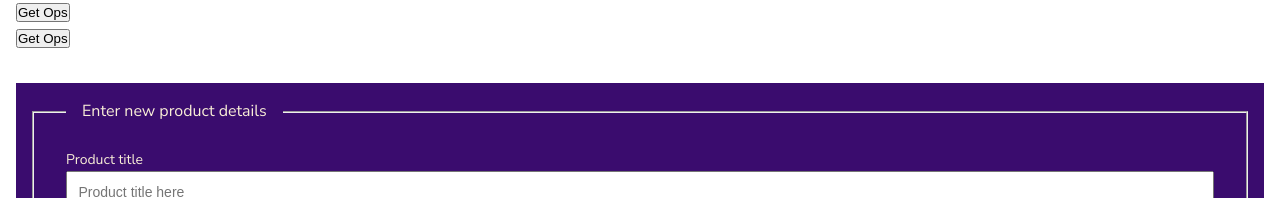
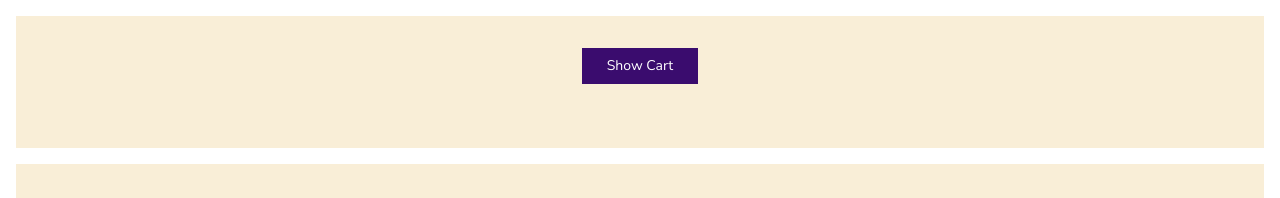
Before and after one commit to VidyaConsultancy/angular-products, an Angular app: page / in a window 1280 px wide. Shown: the top 198 px of the page. Built offline with nearby package versions, Linux system fonts and the light colour scheme.

Commit message:
feat: service and DI in action

```diff
--- a/src/app/app.component.html
+++ b/src/app/app.component.html
@@ -1,4 +1,4 @@
 <div class="container">
-  <button (click)="getOps()">Get Ops</button>
+  <app-cart></app-cart>
 </div>
 <app-products></app-products>
--- a/src/app/cart/cart.component.css
+++ b/src/app/cart/cart.component.css
@@ -0,0 +1,18 @@
+.cart {
+    margin: 1em 0;
+    background-color: hsl(var(--clr-accent));
+    padding: 2em 0;
+    text-align: center;
+}
+.cart-items {
+    display: grid;
+    grid-template-columns: repeat(4, minmax(120px, 1fr));
+    text-align: left;
+    gap: 1em 1em;
+    padding: 1em;
+}
+.cart-item {
+    padding: 1em;
+    background-color: hsl(var(--clr-dark));
+    color: hsl(var(--clr-accent))
+}
--- a/src/app/cart/cart.component.html
+++ b/src/app/cart/cart.component.html
@@ -1 +1,9 @@
-<p>cart works!</p>
+<div class="cart">
+    <button class="btn btn-primary" (click)="getCartItems()">Show Cart</button>
+
+    <div class="cart-items">
+        <div class="cart-item" *ngFor="let item of cartItems">
+            <h3>{{item.title}} | <small>{{item.price}}</small></h3>
+        </div>
+    </div>
+</div>
--- a/src/app/cart/cart.component.ts
+++ b/src/app/cart/cart.component.ts
@@ -1,15 +1,21 @@
 import { Component, OnInit } from '@angular/core';
+import { TProduct } from '../products/types/product.type';
+
+import { CartService } from "./cart.service";
 
 @Component({
   selector: 'app-cart',
   templateUrl: './cart.component.html',
-  styleUrls: ['./cart.component.css']
+  styleUrls: ['./cart.component.css'],
 })
 export class CartComponent implements OnInit {
+  cartItems: TProduct[];
 
-  constructor() { }
+  constructor(private cartService: CartService) {}
 
-  ngOnInit(): void {
+  ngOnInit(): void {}
+
+  getCartItems() {
+    this.cartItems = this.cartService.getItems();
   }
-
 }
--- a/src/app/cart/cart.module.ts
+++ b/src/app/cart/cart.module.ts
@@ -8,6 +8,7 @@ import { CartComponent } from './cart.component';
   declarations: [CartComponent],
   imports: [
     CommonModule
-  ]
+  ],
+  exports: [CartComponent]
 })
 export class CartModule { }
--- /dev/null
+++ b/src/app/cart/cart.service.ts
@@ -0,0 +1,19 @@
+import { Injectable } from '@angular/core';
+import { TProduct } from '../products/types/product.type';
+
+@Injectable({
+  providedIn: 'root',
+})
+export class CartService {
+  private items: TProduct[] = [];
+
+  constructor() {}
+
+  getItems(): TProduct[] {
+    return [...this.items];
+  }
+
+  addItem(item: TProduct) {
+    this.items.push(item);
+  }
+}
--- a/src/app/products/product/product.component.html
+++ b/src/app/products/product/product.component.html
@@ -14,7 +14,7 @@
     </h3>
   </main>
   <footer class="product__action">
-    <button class="btn btn-accent">Add to Cart</button>
+    <button class="btn btn-accent" (click)="handleAdd()">Add to Cart</button>
     <button class="btn btn-danger" (click)="handleDelete()">Delete</button>
   </footer>
 </div>
--- a/src/app/products/product/product.component.ts
+++ b/src/app/products/product/product.component.ts
@@ -9,6 +9,7 @@ import { TProduct } from '../types/product.type';
 export class ProductComponent implements OnInit {
   @Input() public product: TProduct;
   @Output() public productDelete: EventEmitter<number> = new EventEmitter();
+  @Output() public productAdd: EventEmitter<TProduct> = new EventEmitter();
 
   constructor() {}
 
@@ -17,4 +18,8 @@ export class ProductComponent implements OnInit {
   handleDelete() {
     this.productDelete.emit(this.product.id);
   }
+
+  handleAdd() {
+    this.productAdd.emit(this.product);
+  }
 }
--- a/src/app/products/products/products.component.html
+++ b/src/app/products/products/products.component.html
@@ -1,6 +1,5 @@
 <div class="container">
-  <button (click)="getOps()">Get Ops</button>
-  <div class="product-add">
+  <div class="product-add" hidden>
     <form class="product-add-form" (ngSubmit)="handleSubmit($event)" [formGroup]="productForm">
       <fieldset class="fieldset">
         <legend class="legend">Enter new product details</legend>
@@ -75,6 +74,7 @@
         [ngClass]="{ 'product--odd': isOdd, 'product--even': isEven }"
         [product]="product"
         (productDelete)="handleProductDelete($event)"
+        (productAdd)="handleProductAdd($event)"
       ></app-product>
     </ng-template>
   </div>
--- a/src/app/products/products/products.component.ts
+++ b/src/app/products/products/products.component.ts
@@ -7,6 +7,7 @@ import {
 
 import { TProduct } from '../types/product.type';
 import { AppService } from 'src/app/app.service';
+import { CartService } from 'src/app/cart/cart.service';
 
 @Component({
   selector: 'app-products',
@@ -120,7 +121,7 @@ export class ProductsComponent implements OnInit {
   ];
   productForm: FormGroup;
 
-  constructor(private fb: FormBuilder, private appService: AppService) {
+  constructor(private fb: FormBuilder, private appService: AppService, private cartService: CartService) {
     this.createProductForm();
     const sum = this.appService.add(10, 20);
     const diff = this.appService.substract(10, 20);
@@ -131,6 +132,10 @@ export class ProductsComponent implements OnInit {
 
   getOps() {
     console.log(this.appService.operations);
+  }
+
+  handleProductAdd(product: TProduct) {
+    this.cartService.addItem(product);
   }
 
   createProductForm() {
```
Also changed, not shown: 1 other file (tests, documents, lock files or other folders).
